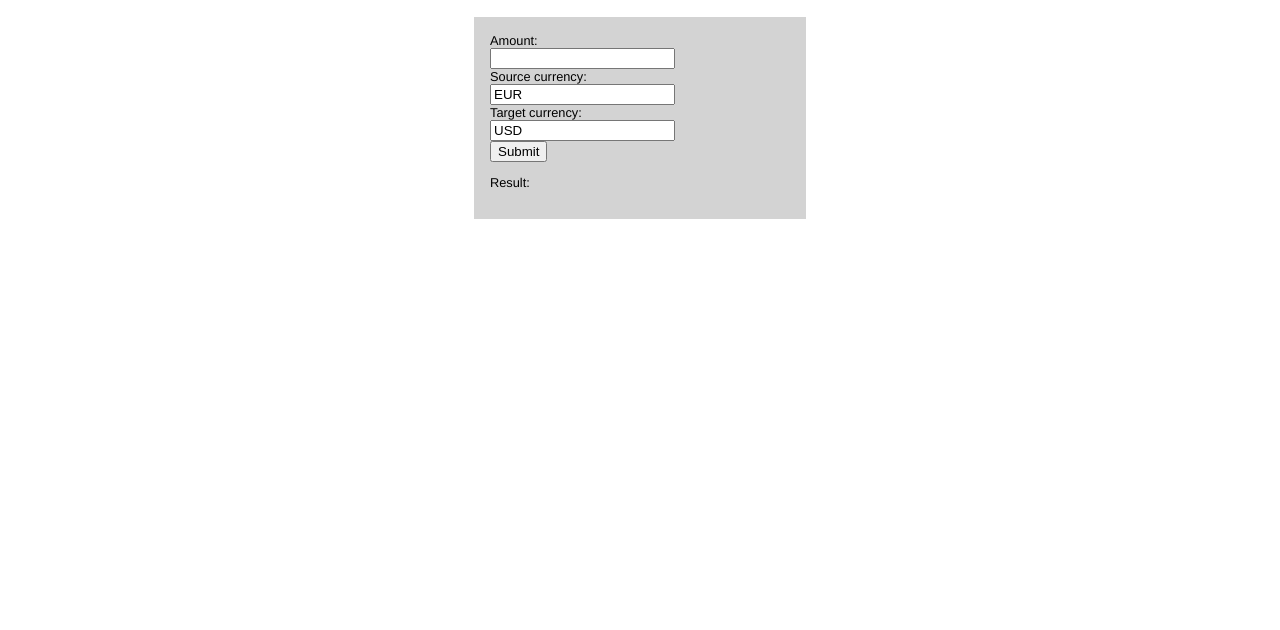
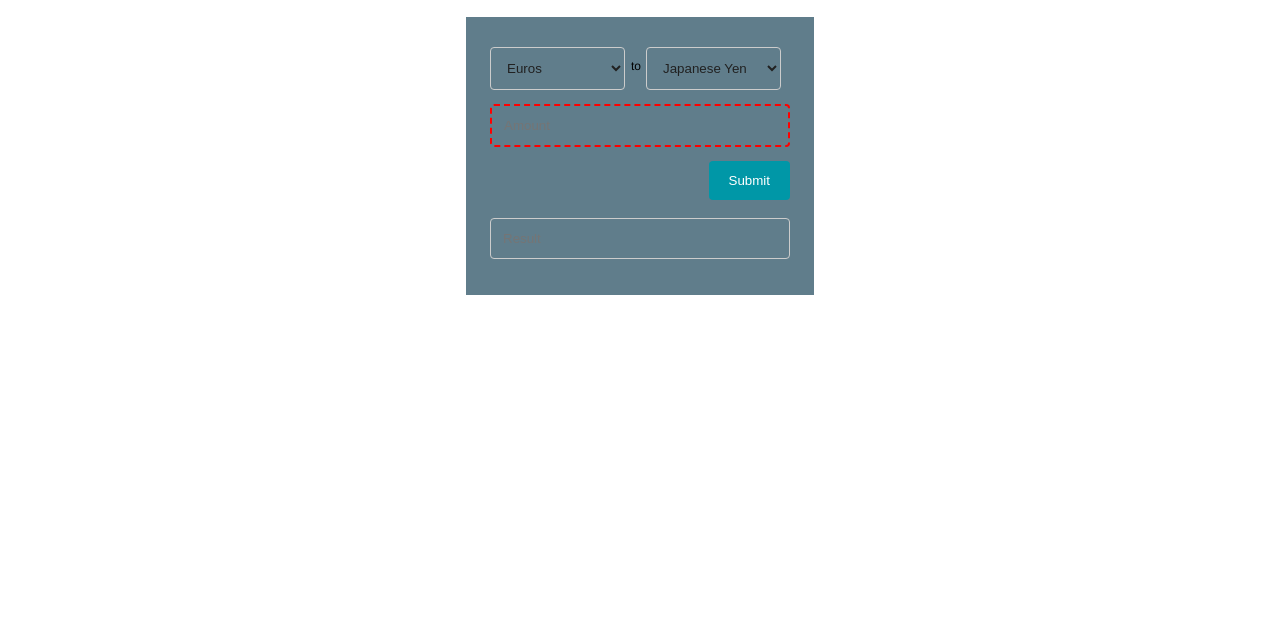
Before and after one commit to flaviu-toader/currency-converter-ui, a plain HTML site: page index.html in a window 1280 px wide. Shown: the part 170-800 px from the top of the page. Drawn offline with nearby package versions, Linux system fonts and the light colour scheme.

Commit message:
Updated html and css using a material design color pallette. Updated js to actually talk to the backend

```diff
--- a/index.html
+++ b/index.html
@@ -10,24 +10,40 @@
 </head>
 
 <body>
-    <div>Stylight Currency Converter</div>
-    <span>
-        <form action="./">
-                <label for="amount">Amount:</label><br>
-                <input type="text" id="amount"><br>
-                <label for="source">Source currency:</label><br>
-                <input type="text" value="EUR" id="source" autocomplete="off" list="validSymbols"><br>
-                <label for="target">Target currency:</label><br>
-                <input type="text" value="USD" id="target" autocomplete="off" list="validSymbols"><br>
+    <div class=header>Stylight Currency Converter</div>
+    <span id="converter">
+        <form id="inputForm" action="./">
+            <div class="row">
+                <div class="col-45">
+                    <select id="source">
+                        <option selected value="EUR">Euros</option>
+                        <option value="USD">American Dollars</option>
+                        <option value="JPY">Japanese Yen</option>
+                    </select>
+                </div>
+                <div class="col-5">
+                    <label>to</label>
+                </div>
+                <div class="col-45">
+                    <select id="target">
+                        <option value="EUR">Euros</option>
+                        <option value="USD">American Dollars</option>
+                        <option selected value="JPY">Japanese Yen</option>
+                    </select>
+                </div>
+            </div>
+            <br>
+            <div class="row">
+                <input type="number" min="0" id="amount" placeholder="Amount" required>
+            </div>
+            <br>
+            <div class="row">
                 <button id="submit">Submit</button>
+            </div>
         </form>
-        <datalist id="validSymbols">
-            <option>EUR</option>
-            <option>USD</option>
-            <option>JPY</option>
-        </datalist>
-        <p>Result:</p>
-
+        <div id="result" class="hidden result">
+            <input type="text" readonly placeholder="Result">
+        </div>
     </span>
 
     <!-- Use the `axios` library for making Ajax requests. -->
--- a/scripts.js
+++ b/scripts.js
@@ -1,7 +1,47 @@
-document.addEventListener("DOMContentLoaded", function() {
+document.addEventListener("DOMContentLoaded", function () {
     // we configure our axios instance to target our currency converter backend
     const axiosInstance = axios.create({
         baseURL: 'http://localhost:8080',
         timeout: 1000,
     });
+
+    function getSelectedItem(selectTagId) {
+        let availableOptions = document.getElementById(selectTagId).options;
+        let selectedIndex = document.getElementById(selectTagId).selectedIndex;
+        return availableOptions[selectedIndex].value;
+    }
+
+    function displayResult(value) {
+        document.getElementById("result").getElementsByTagName("input")[0].value = value;
+    }
+
+    function formSubmitted() {
+        let selectedSource = getSelectedItem("source");
+        let selectedTarget = getSelectedItem("target");
+        let amount = document.getElementById("amount").value;
+        console.log(selectedSource);
+        console.log(selectedTarget);
+        console.log(amount);
+        // let's do a shortcut here if our source and target are the same
+        if (selectedSource === selectedTarget) {
+            displayResult(amount);
+        } else {
+            axiosInstance.get('/convert', {
+                params: {
+                    source: selectedSource,
+                    target: selectedTarget,
+                    amount: amount
+                }
+            }).then(function(response) {
+                console.log(response);
+                displayResult(response.data.value);
+            }).catch(function(error) {
+                console.log(error);
+                displayResult(error.response.data.message);
+            });
+        }
+    }
+    document.getElementById("submit").addEventListener("click", formSubmitted);
+    // prevent the submit action on the form from refreshing the page
+    document.getElementById("inputForm").addEventListener("submit", function (e) { e.preventDefault() });
 });
--- a/styles.css
+++ b/styles.css
@@ -2,12 +2,12 @@
 
 html body:last-child {
     font-family: "helvetica";
-    font-size: 1vw;
+    font-size: 12px;
 }
 
-body div {
-    background: #29ceb5;
-    color: #FfFfff;
+.header {
+    background: #0097a7;
+    color: #ffffff;
     font-size: 30px;
     font-weight: bold;
     padding-left: 50px;
@@ -16,9 +16,70 @@ body div {
 }
 
 html div + span {
-    background: lightgray;
+    background: #607d8b;
     display: block;
     margin: 20px auto;
     max-width: 300px;
-    padding: 1rem;
+    padding: 1.5rem;
 }
+
+input[type=number], input[type=text], select {
+    width: 100%;
+    padding: 12px;
+    border: 1px solid #ccc;
+    border-radius: 4px;
+    box-sizing: border-box;
+    resize: vertical;
+    background-color: transparent;
+    color: #212121;
+}
+
+input:invalid {
+    border: 2px dashed red;
+}
+
+button {
+    background-color: #0097a7;
+    color: white;
+    padding: 12px 20px;
+    border: none;
+    border-radius: 4px;
+    cursor: pointer;
+    float: right;
+}
+
+label {
+    padding: 12px 12px 12px 0;
+    display: inline-block;
+}
+
+.result {
+    padding-top: 1.5em;
+    padding-bottom: 1em;
+}
+
+/* Floating column for labels: 5% width */
+.col-5 {
+    float: left;
+    width: 5%;
+    margin-top: 6px;
+    margin-left: 6px;
+}
+
+  /* Floating column for inputs: 45% width */
+.col-45 {
+    float: left;
+    width: 45%;
+    margin-top: 6px;
+}
+
+/* Clear floats after the columns */
+.row:after {
+    content: "";
+    display: table;
+    clear: both;
+}
+
+::placeholder {
+    color: #757575;
+}
```
